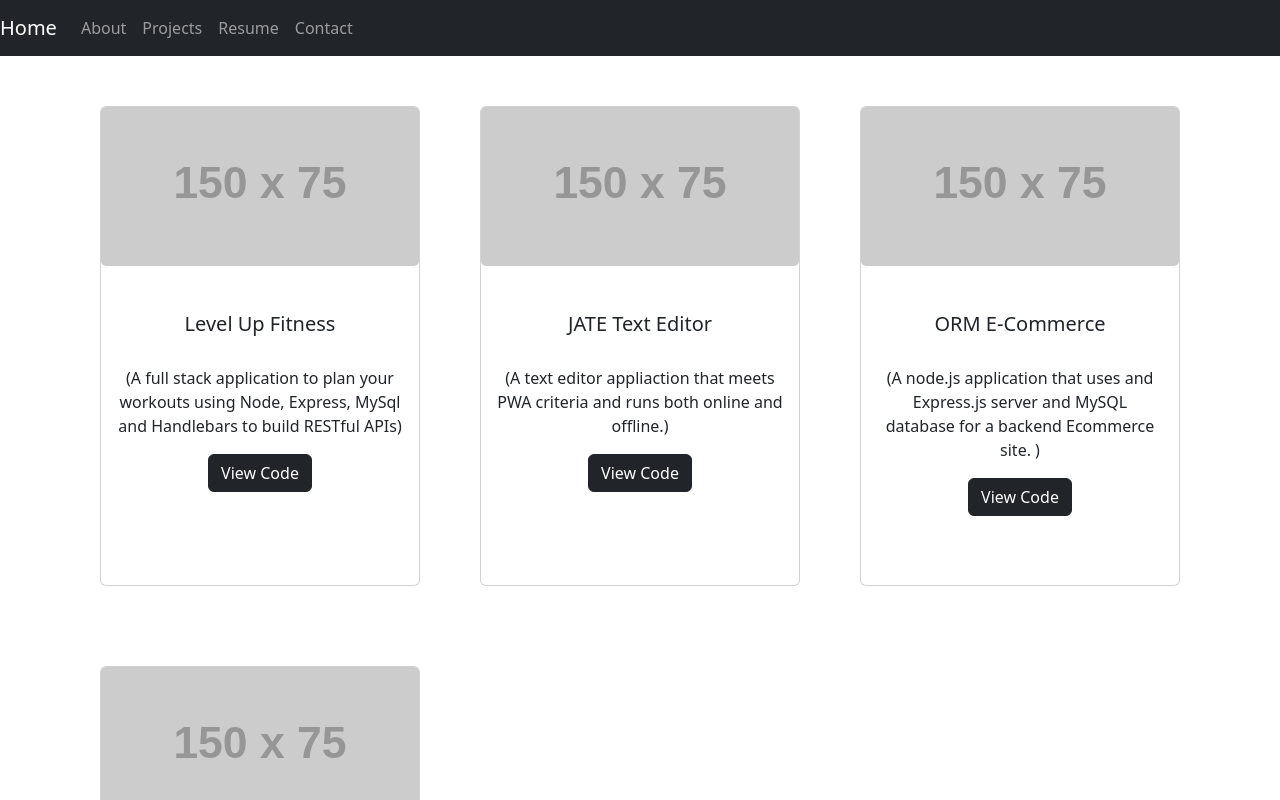
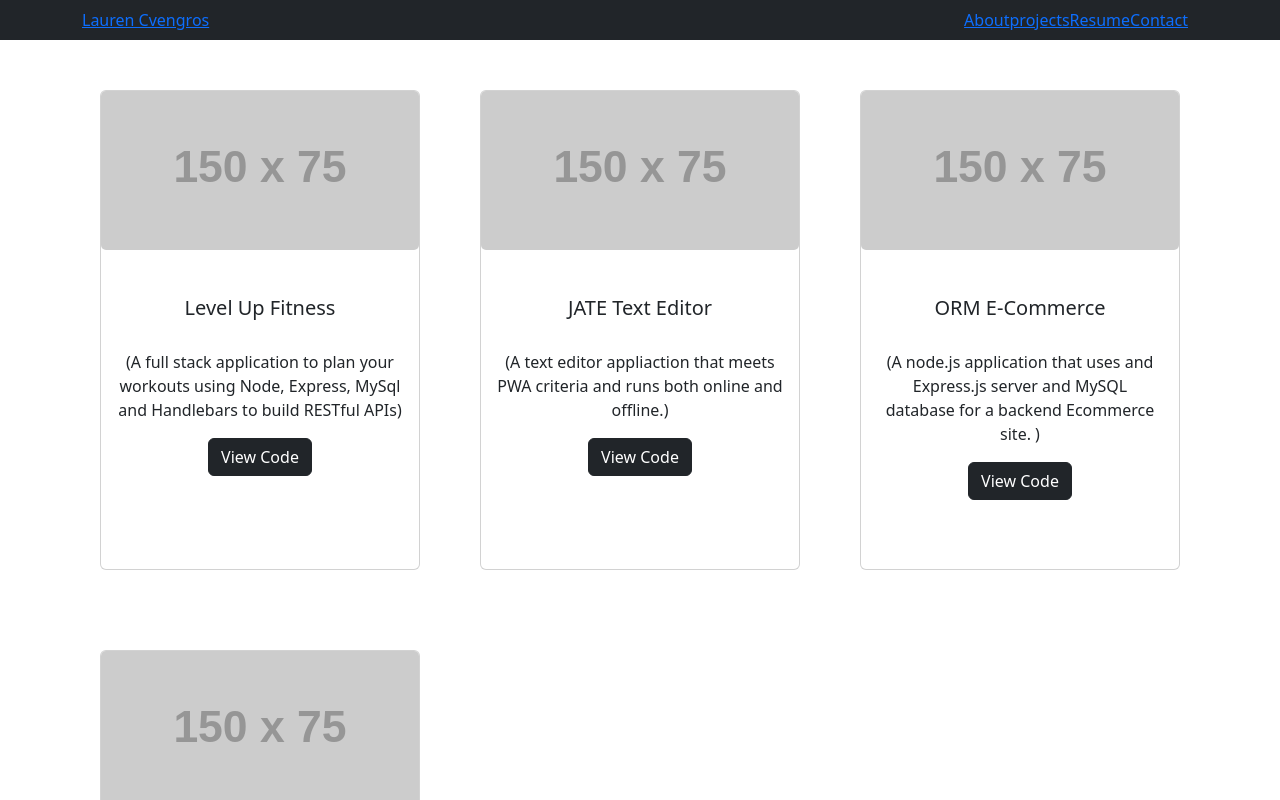
Before and after one commit to Laurencvengros/20_React-Portfolio, a React (Create React App) app: page /projects in a window 1280 px wide. Shown: the top 800 px of the page. Built offline with nearby package versions, Linux system fonts and the light colour scheme.

Commit message:
got navlinks to switch color

```diff
--- a/src/App.css
+++ b/src/App.css
@@ -37,9 +37,9 @@
   }
 }
 
-/* .tab{
-  background-color: white
-} */
+.tab{
+  margin-right: 10px
+}
 
 
 .wrap-circles {
@@ -78,6 +78,9 @@
 .circle.per-90{
   background-image: conic-gradient(rgb(255, 187, 0) 90%, rgb(170, 167, 167) 0);
 }
+.circle.per-60{
+  background-image: conic-gradient(rgb(255, 187, 0) 60%, rgb(170, 167, 167) 0);
+}
 .circle .inner {
   display: flex;
   justify-content: center;
--- a/src/components/About.js
+++ b/src/components/About.js
@@ -8,29 +8,55 @@ const styles={
   avatar:{
     width: '300px',
     height: '400px',
+    marginTop: '100px',
+    fontWeight: '100px'
   },
 
   margins:{
-    marginTop: '100px'
+    marginTop: '100px',
+    fontSize: '20px'
+  },
+
+
+  skills:{
+    marginTop: '50px',
+    marginLeft: '50px'
+  },
+
+  skillsText:{
+    textAlign: 'center',
+    marginTop: '100px',
+
+
+
+  },
+  aboutText:{
+    marginTop: '50px',
+    textAlign: 'center',
+    fontSize: '50px',
+
   }
 }
+
+
 const About = () => {
     return (
       <React.Fragment>
 
 
-        <div className="container " style={styles.margins}>
+        <div className="container " >
           <ParticlesBg type="cobweb" bg={true} />
+          <h3 className="text-warning" style={styles.aboutText}> My name is Lauren Cvengros.</h3>
             <div className="row ">
-              <div className="col-md-8 col-sm-12 order-sm-first order-last">
-                <h3 className="text-warning"> My name is Lauren Cvengros.</h3>
+              <div className="col-md-4 col-sm-12 order-sm-first order-last">
+
                 <div className="text-white-50 bg-white">
                 <img style={styles.avatar} src={Photo} alt="..."></img>
 
 
                 </div>
               </div>
-              <div className="col-md-4 col-sm-12">
+              <div className="col-md-8 col-sm-12" style={styles.margins}>
               <p> I am a 25 year old full stack web developer based in Grand Rapids, Michigan. I am a problem solver and a creative with an eye for detail specializing in building responsive, user friendly websites. </p>
                   <p>I'm currently getting my training through Michigan State University's Web Development Bootcamp. I write my code primarily in JavaScript and also have experience with Node, Express, and SQL. I am always looking to expand my skillset and plan to further my knowledge to expand to any technology that will help me build even better apps</p>
                   <p>I believe in addition to good development, good design is incredibly important, I like my websites to look as nice as they run. I work with React, HTML, CSS and Bootstrap to make that happen.</p>
@@ -38,12 +64,13 @@ const About = () => {
               </div>
           </div>
         </div>
-        <div className="container">
-              <div className ="row ">
-                <div className="col-sm-4 align-self-start" id="skillsText">
-                  <h1 className="text-warning">Here are a few of the things I'm best at.</h1>
-                </div>
-                <div className="col-sm-8  order-last">
+        <div className="container" >
+          <div className ="row ">
+                <div className=" col-sm-12" style={styles.skillsText}>
+                    <h1 className="text-warning">Here are a few of the things I'm best at.</h1>
+                  </div>
+
+                <div className="col-sm-12  order-last" style={styles.skills}>
                   <div className="wrap-circles">
 
                     <div className="circle per-95">
@@ -56,18 +83,21 @@ const About = () => {
                       <div className="inner">Express JS</div>
                     </div>
                     <div className="circle per-70">
-                      <div className="inner">Node JS</div>
+                      <div className="inner">React</div>
+                    </div>
+                    <div className="circle per-60">
+                      <div className="inner">SQL</div>
                     </div>
                     <div className="circle per-70">
-                      <div className="inner">SQL</div>
+                      <div className="inner">NoSQL</div>
                     </div>
                     <div className="circle per-90">
                       <div className="inner">REST APIs</div>
                     </div>
                   </div>
                 </div>
-              </div>
           </div>
+        </div>
       </React.Fragment>
     );
 };
--- a/src/components/Navigation.js
+++ b/src/components/Navigation.js
@@ -1,11 +1,11 @@
 import React, { useState } from "react";
 // import { Link } from "react-router-dom";
-// import { NavLink } from "react-router-dom";
+import { NavLink } from "react-router-dom";
 import 'bootstrap/dist/css/bootstrap.min.css';
-// import Container from 'react-bootstrap/Container';
-// import Nav from 'react-bootstrap/Nav';
-// import Navbar from 'react-bootstrap/Navbar';
-// import '../App.css'
+import Container from 'react-bootstrap/Container';
+import Nav from 'react-bootstrap/Nav';
+import Navbar from 'react-bootstrap/Navbar';
+import '../App.css'
 
 const styles ={
   rightNav: {
@@ -16,70 +16,56 @@ const styles ={
 
 function Navigation(){
 
-  const [isActive, setIsActive] = useState(false);
+  const [currentLink, setCurrentLink] = useState('');
 
-  const handleClick = (e, ) => {
+  let a = {};
+  let b = {};
+  let c = {};
+  let d = {};
+  let e = {};
 
+  switch(currentLink){
+  case 'home':
+   a= { backgroundColor: 'red'};
+   break;
+  case 'about':
+   b= { backgroundColor: 'blue'};
+   break;
+  case 'projects':
+   c= { backgroundColor: 'green'};
+   break;
+  case 'resume':
+   d= { backgroundColor: 'yellow' };
+   break;
+  case 'contact':
+   e= { backgroundColor: 'cyan'};
+   break;
+  default:
+   a = {}
+}
 
-    (e).preventDefault();
-
-    setIsActive(true);
-  };
 
 
 
   return (
-    <nav className="navbar navbar-expand-lg navbar-dark bg-dark">
-  <a className="navbar-brand" href="/home">Home</a>
-  <button className="navbar-toggler" type="button" data-toggle="collapse" data-target="#navbarNav" aria-controls="navbarNav" aria-expanded="false" aria-label="Toggle navigation">
-    <span className="navbar-toggler-icon"></span>
-  </button>
-  <div className="collapse navbar-collapse" id="navbarNav">
-    <ul className="navbar-nav">
-      <li style={{backgroundColor: isActive ? 'salmon' : '', color: isActive ? 'white' : ''}}
-        onClick={handleClick}>
-        <a className="nav-link" href="/about">About </a>
-      </li>
-      <li className="nav-item">
-        <a className="nav-link" href="/projects">Projects</a>
-      </li>
-      <li className="nav-item">
-        <a className="nav-link" href="/resume">Resume</a>
-      </li>
-      <li className="nav-item">
-        <a className="nav-link " href="/contact">Contact</a>
-      </li>
-    </ul>
-  </div>
-</nav>
 
-  //  <Navbar collapseOnSelect expand="lg" bg="dark" variant="dark">
-  //     <Container>
-  //        <Navbar.Brand  href="/home" style={styles.rightNav}>Lauren Cvengros</Navbar.Brand>
-  //        <Navbar.Toggle aria-controls="responsive-navbar-nav" />
-  //         <Navbar.Collapse id="responsive-navbar-nav">
-  //           <Nav className="ms-auto">
-  //           <NavLink
-  //                 activeClassName="active"
-  //                 className={"navbarChange"}
-  //                 to="/about"
-  //             >
-  //                 About
-  //             </NavLink>
 
-  //             <NavLink
-  //                 activeClassName="active"
-  //                 className={"navbarChange"}
-  //                 to="/projects"
-  //             >
-  //                 Projects
-  //             </NavLink>
-  //             <Nav.Link href="/resume">Resume</Nav.Link>
-  //             <Nav.Link href="/contact">Contact</Nav.Link>
-  //           </Nav>
-  //         </Navbar.Collapse>
-  //      </Container>
-  //   </Navbar>
+   <Navbar collapseOnSelect expand="lg" bg="dark" variant="dark">
+      <Container>
+      <NavLink to="/home" style={a} onClick={() => setCurrentLink('home')}>Lauren Cvengros</NavLink>
+         <Navbar.Toggle aria-controls="responsive-navbar-nav" />
+          <Navbar.Collapse id="responsive-navbar-nav">
+            <Nav className="ms-auto tab" >
+
+                <NavLink to="/about" style={b} onClick={() => setCurrentLink('about')}>About</NavLink>
+
+                <NavLink to="/projects" style={c} onClick={() => setCurrentLink('projects')}>projects</NavLink>
+                <NavLink to="/resume" style={d} onClick={() => setCurrentLink('resume')}>Resume</NavLink>
+                <NavLink to="/contact" style={e} onClick={() => setCurrentLink('contact')}>Contact</NavLink>
+            </Nav>
+          </Navbar.Collapse>
+       </Container>
+    </Navbar>
   );
 }
 
```
